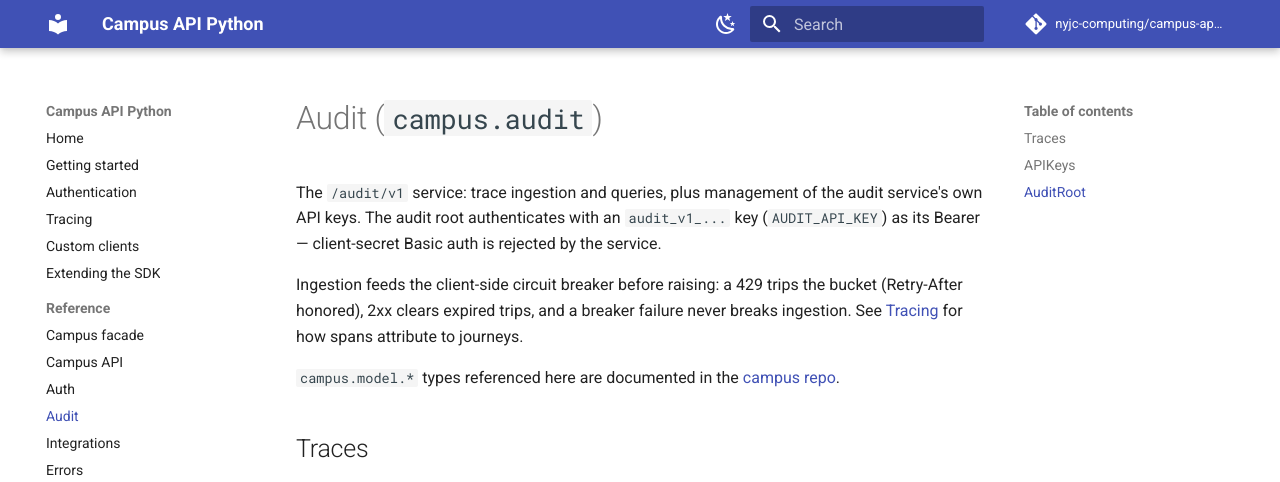
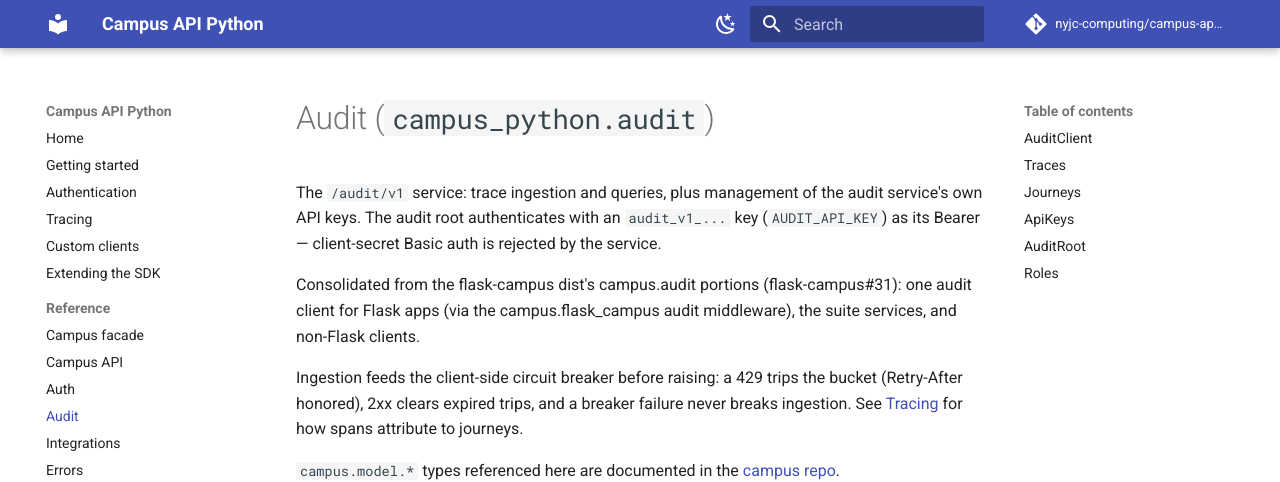
Before and after one commit to nyjc-computing/campus-api-python, an MkDocs documentation site: the page built from docs/reference/audit.md, in a window 1280 px wide and 1400 px high. Shown: the top 482 px of the window. Built offline with MkDocs 1.6.1 and Material for MkDocs 9.7.7, drawn with Linux system fonts in a browser that asks for light colours; comment, search, counter and statistics services are not loaded; some of the changed text lies outside the part shown; grey boxes are pictures that could not be loaded.

Commit message:
fix(audit): restore env seeds in ported client tests; annotate v1 root properties; docs for consolidated audit package
- _set_env in test_audit_client restores a pre-existing value: other
  test modules seed CLIENT_ID/CLIENT_SECRET at import and depend on it
  (full-suite runs failed without this)
- v1/root.py resource properties get return annotations (pyright
  reportIndexIssue on journeys[...]/apikeys[...])
- ported tests cast protocol returns; recording double gets precise
  tuple types
- docs/reference/audit.md: new module paths + Journeys/Roles sections

```diff
--- a/docs/reference/audit.md
+++ b/docs/reference/audit.md
@@ -1,9 +1,14 @@
-# Audit (`campus.audit`)
+# Audit (`campus_python.audit`)
 
 The `/audit/v1` service: trace ingestion and queries, plus management
 of the audit service's own API keys. The audit root authenticates with
 an `audit_v1_...` key (`AUDIT_API_KEY`) as its Bearer — client-secret
 Basic auth is rejected by the service.
+
+Consolidated from the flask-campus dist's campus.audit portions
+(flask-campus#31): one audit client for Flask apps (via the
+campus.flask_campus audit middleware), the suite services, and
+non-Flask clients.
 
 Ingestion feeds the client-side circuit breaker before raising: a 429
 trips the bucket (Retry-After honored), 2xx clears expired trips, and
@@ -13,14 +18,26 @@ a breaker failure never breaks ingestion. See
 `campus.model.*` types referenced here are documented in the
 [campus repo](https://github.com/nyjc-computing/campus).
 
+## AuditClient
+
+::: campus_python.audit.client.AuditClient
+
 ## Traces
 
 ::: campus_python.audit.v1.traces.Traces
 
-## APIKeys
+## Journeys
 
-::: campus_python.audit.v1.apikeys.APIKeys
+::: campus_python.audit.v1.journeys.Journeys
+
+## ApiKeys
+
+::: campus_python.audit.v1.apikeys.ApiKeys
 
 ## AuditRoot
 
 ::: campus_python.audit.v1.AuditRoot
+
+## Roles
+
+::: campus_python.audit.roles
```
Also changed, not shown: 3 other files.
